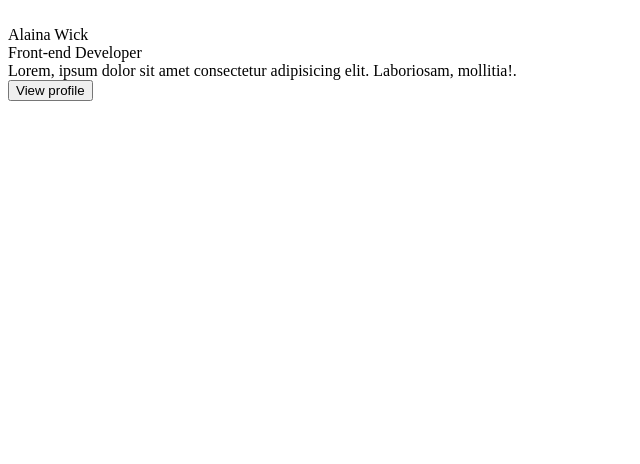
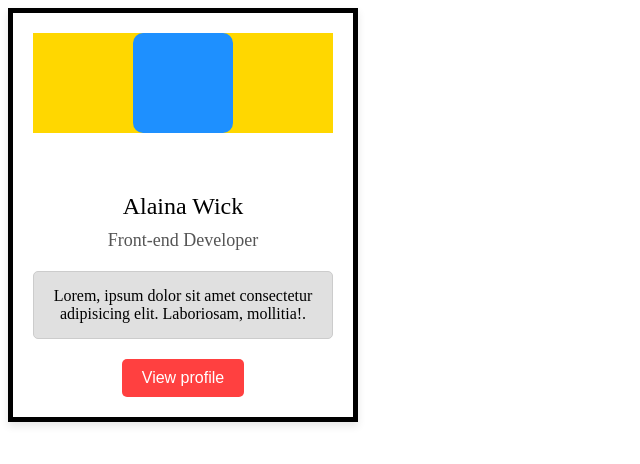
Before and after one commit to Adamashvili/firstweb, a plain HTML site: page index.html in a window 1280 px wide. Shown: the whole page, without its empty margins (0-640 px from the left). Drawn offline with Linux system fonts and the light colour scheme.

Commit message:
Update style.css

```diff
--- a/style.css
+++ b/style.css
@@ -1,4 +1,62 @@
-h1 {
-    text-align: center;
-    color: red;
-}
+ .body {
+      display: flex;
+      justify-content: center;
+      align-items: center;
+      height: 100vh;
+      margin: 0;
+      background-color: #f0f0f0;
+
+    }
+    .card {
+      width: 300px;
+      border: 5px solid #000;
+      background-color: #fff;
+      text-align: center;
+      padding: 20px;
+      box-shadow: 0 4px 8px rgba(0, 0, 0, 0.1);
+    }
+    .banner {
+      background-color: #ffd700;
+      height: 100px;
+      position: relative;
+    }
+    .profile-img {
+      width: 100px;
+      height: 100px;
+      background-color: #1e90ff;
+      border-radius: 10px;
+      position: absolute;
+      top: 50%;
+      left: 50%;
+      transform: translate(-50%, -50%);
+      display: flex;
+      justify-content: center;
+      align-items: center;
+    }
+
+
+    .name {
+      font-size: 24px;
+      margin: 60px 0 10px;
+    }
+    .title {
+      font-size: 18px;
+      color: #555;
+      margin-bottom: 20px;
+    }
+    .bio {
+      background-color: #e0e0e0;
+      padding: 15px;
+      border: 1px solid #ccc;
+      border-radius: 5px;
+      margin-bottom: 20px;
+    }
+    .button {
+      background-color: #ff4040;
+      color: #fff;
+      padding: 10px 20px;
+      border: none;
+      border-radius: 5px;
+      cursor: pointer;
+      font-size: 16px;
+    }
```
